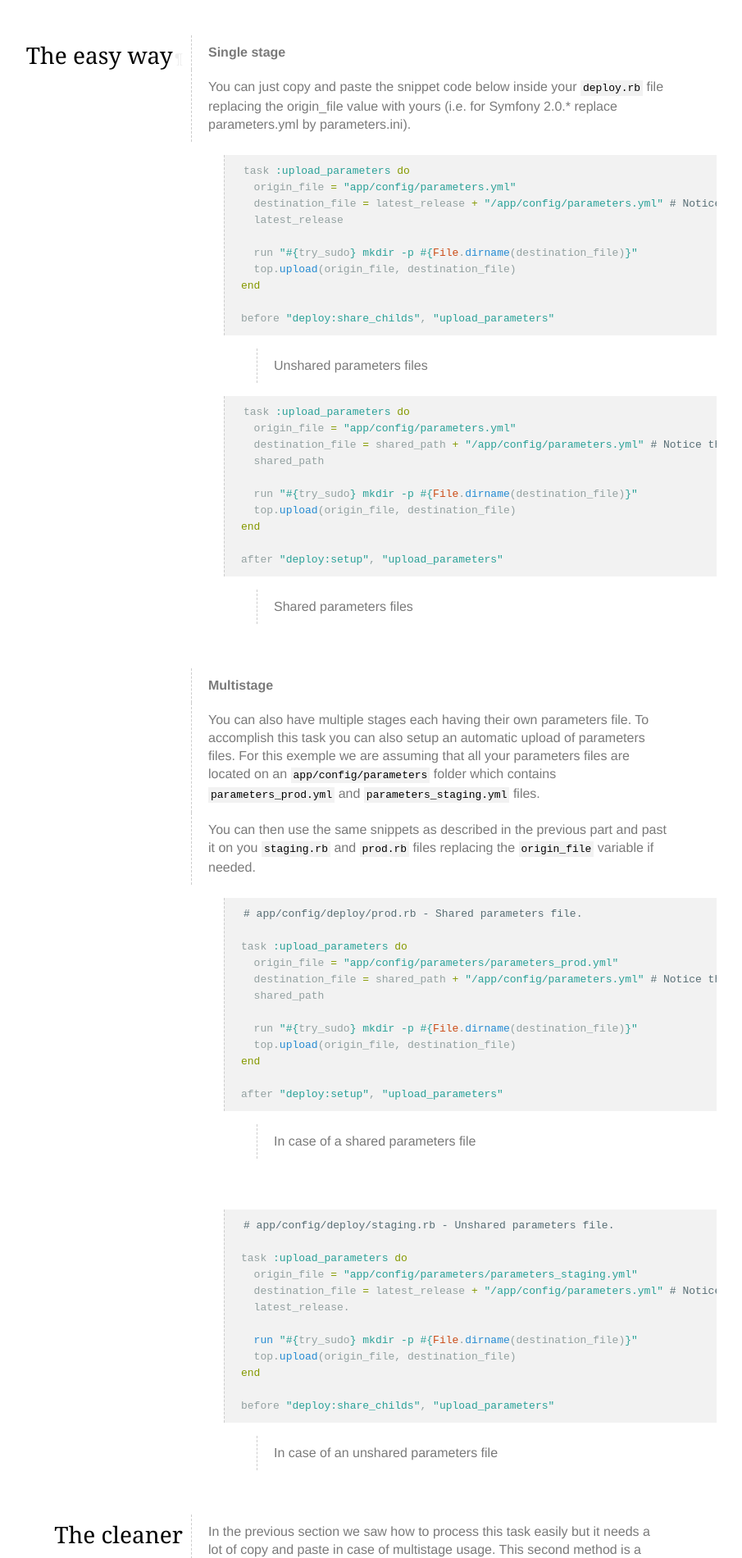
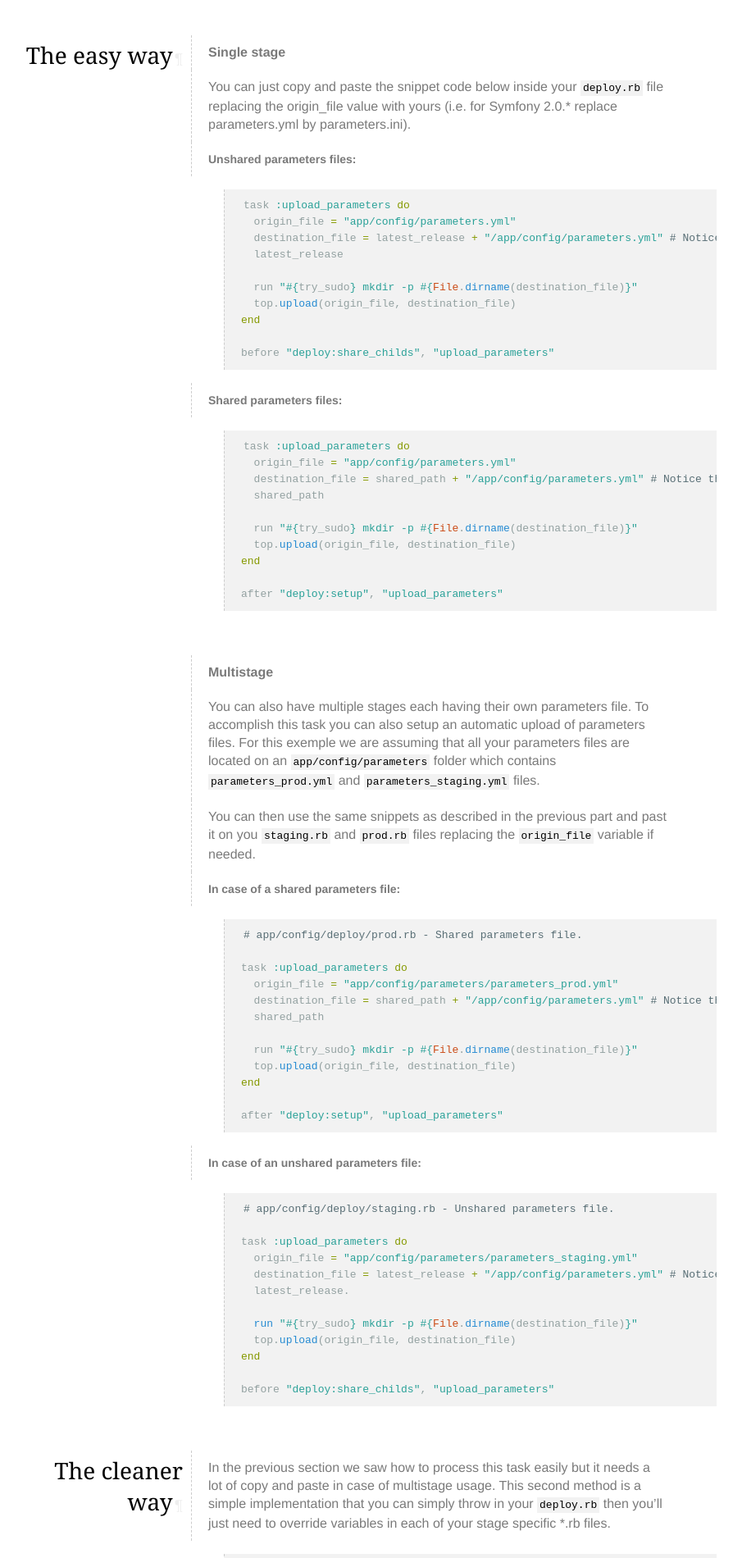
Before and after one commit to everzet/capifony, a Jekyll site: the page built from cookbook/upload-parameters-file.markdown, in a window 1280 px wide. Shown: the part 320-2220 px from the top of the page at 82% size, without its empty margins (87-992 px from the left). Built offline with Jekyll 4.4.1, drawn with Linux system fonts in a browser that asks for light colours; nearby versions of some CDN libraries; part of the change alters nothing that is shown; some of the changed text lies outside the part shown.

Commit message:
Fix CSS + presentation

```diff
--- a/cookbook/upload-parameters-file.markdown
+++ b/cookbook/upload-parameters-file.markdown
@@ -3,7 +3,8 @@ layout: cookbook
 title: Automatically upload your parameters.yml file
 ---
 
-As recommanded by the [Symfony2 documentation](http://symfony.com/doc/master/cookbook/workflow/new_project_git.html#initial-project-setup)
+As recommanded by the [Symfony2 documentation](
+http://symfony.com/doc/master/cookbook/workflow/new_project_git.html#initial-project-setup)
 you shoud not put "parameters.ini" or "parameters.yml" file under version
 control. This cookbook will show you a way to automatically upload your
 parameters file during your deployment process.
@@ -18,6 +19,8 @@ You can just copy and paste the snippet code below inside your `deploy.rb` file
 replacing the origin_file value with yours (i.e. for Symfony 2.0.* replace
 parameters.yml by parameters.ini).
 
+#### Unshared parameters files:
+
 {% highlight ruby %}
 task :upload_parameters do
   origin_file = "app/config/parameters.yml"
@@ -31,8 +34,8 @@ end
 before "deploy:share_childs", "upload_parameters"
 {% endhighlight %}
 
->> Unshared parameters files
 
+####  Shared parameters files:
 
 {% highlight ruby %}
 task :upload_parameters do
@@ -47,8 +50,6 @@ end
 after "deploy:setup", "upload_parameters"
 {% endhighlight %}
 
->> Shared parameters files
-
 <hr />
 
 ### Multistage
@@ -62,6 +63,8 @@ and `parameters_staging.yml` files.
 You can then use the same snippets as described in the previous part and past
 it on you `staging.rb` and `prod.rb` files replacing the `origin_file` variable
 if needed.
+
+#### In case of a shared parameters file:
 
 {% highlight ruby %}
 # app/config/deploy/prod.rb - Shared parameters file.
@@ -78,9 +81,8 @@ end
 after "deploy:setup", "upload_parameters"
 {% endhighlight %}
 
->>In case of a shared parameters file
 
-<hr />
+#### In case of an unshared parameters file:
 
 {% highlight ruby %}
 # app/config/deploy/staging.rb - Unshared parameters file.
@@ -97,8 +99,6 @@ end
 before "deploy:share_childs", "upload_parameters"
 {% endhighlight %}
 
->>In case of an unshared parameters file
-
 <hr />
 
 ## The cleaner way
@@ -107,7 +107,6 @@ In the previous section we saw how to process this task easily but it needs
 a lot of copy and paste in case of multistage usage. This second method is
 a simple implementation that you can simply throw in your `deploy.rb` then you'll
 just need to override variables in each of your stage specific \*.rb files.
-
 
 {% highlight ruby %}
 # app/config/deploy.rb
@@ -139,11 +138,13 @@ corresponding line right after the previous task.
 - For a **shared** parameters file: `after 'deploy:setup', 'upload_parameters'`
 - For an **unshared** parameters file: `before 'deploy:share_childs', 'upload_parameters'`
 
->>NOTE: In case of a shared parameters file, the upload of the file will occur
->>during the deployement setup phase, while for an unshared parameters file the
->>upload will occur every time you run your deploy task.
+> NOTE: In case of a shared parameters file, the upload of the file will occur
+> during the deployement setup phase, while for an unshared parameters file the
+> upload will occur every time you run your deploy task.
 
 Then you can specify the right parameters file for each stage.
+
+#### For the prod.rb file:
 
 {% highlight ruby %}
 # app/config/deploy/prod.rb
@@ -151,13 +152,10 @@ Then you can specify the right parameters file for each stage.
 set :parameters_file, "parameters_prod.yml"
 {% endhighlight %}
 
->>For the prod.rb file
-
+#### For the staging.rb file:
 
 {% highlight ruby %}
 # app/config/deploy/staging.rb
 
 set :parameters_file, "parameters_staging.yml"
 {% endhighlight %}
-
->>For the staging.rb file
--- a/css/style.css
+++ b/css/style.css
@@ -40,6 +40,10 @@ p, pre, h3, h4, ol, ul {
     margin-bottom:0px;
     line-height:22px;
     font-size:16px;
+}
+
+h4 {
+    font-size: 14px;
 }
 
 ol, ul {
@@ -152,3 +156,14 @@ a.anchor-link {
 a.anchor-link:hover {
     color: #666;
 }
+
+blockquote {
+    margin-top: 0;
+    margin-bottom: 0;
+}
+
+blockquote p {
+    border: 0;
+    margin-left: 180px;
+    background-color: #C8FDC5;
+}
```
